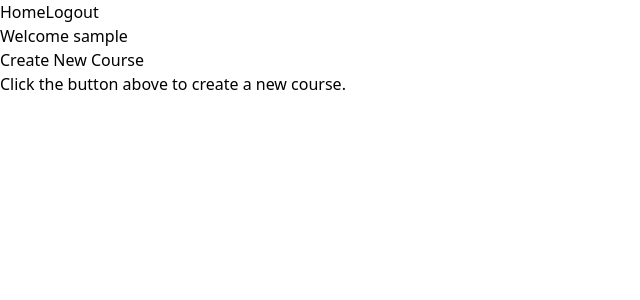
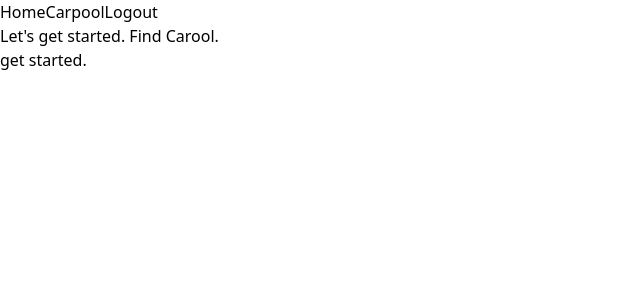
Before and after one commit to jask1m/FindCarpool, a React (Vite) app in the folder client/: page / in a window 1280 px wide. Shown: the top 300 px of the page, without its empty margins (0-640 px from the left). Built offline with nearby package versions, Linux system fonts and the light colour scheme; sample sign-in values are in the browser's storage.

Commit message:
add protected routes workflow

```diff
--- a/client/src/components/Navbar.tsx
+++ b/client/src/components/Navbar.tsx
@@ -8,9 +8,10 @@ const Navbar = () => {
     <nav className="flex items-center justify-center h-20">
       <div className="px-6 py-2 bg-white rounded-full shadow-md border border-gray-200 flex items-center space-x-4">
         <a href="/" className="px-4 py-2 text-black hover:bg-gray-100 rounded-full transition duration-300">Home</a>
-        {user ? (
+        {user ? <>
+          <a href="/carpool" className="px-4 py-2 text-black hover:bg-gray-100 rounded-full transition duration-300">Carpool</a>
           <LogoutBtn />
-        ) : (
+        </> : (
           <>
             <a href="/user/login" className="px-4 py-2 bg-gray-200 text-black hover:bg-gray-300 rounded-full transition duration-300">Login</a>
             <a href="/user/signup" className="px-4 py-2 bg-gray-200 text-black hover:bg-gray-300 rounded-full transition duration-300">Sign Up</a>
--- /dev/null
+++ b/client/src/components/ProtectedRoute.tsx
@@ -0,0 +1,18 @@
+import { Navigate } from 'react-router-dom';
+import { useAuthContext } from '../hooks/useAuthContext';
+
+const ProtectedRoute = ({ children }: { children: React.ReactNode }) => {
+  const { user, loading } = useAuthContext();
+
+  if (loading) {
+    return <div>Loading...</div>; // Or any loading indicator
+  }
+
+  if (!user) {
+    return <Navigate to="/" replace />;
+  }
+
+  return <>{children}</>;
+};
+
+export default ProtectedRoute;
--- a/client/src/context/AuthContext.tsx
+++ b/client/src/context/AuthContext.tsx
@@ -1,4 +1,4 @@
-import { createContext, useReducer, useEffect, Dispatch } from 'react';
+import { createContext, useReducer, useEffect, Dispatch, useState } from 'react';
 
 // User interface
 interface User {
@@ -20,6 +20,7 @@ interface Action {
 
 export interface AuthContextType extends AuthState {
   dispatch: Dispatch<Action>;
+  loading: boolean;
 }
 
 type ChildrenProps = {
@@ -43,6 +44,7 @@ export const authReducer = (state: AuthState, action: Action) => {
 // AuthContextProvider component to provide the user state to the app
 export const AuthContextProvider = ({ children }: ChildrenProps) => {
   const [state, dispatch] = useReducer(authReducer, { user: null });
+  const [loading, setLoading] = useState(true);
 
   useEffect(() => {
     const storedUser = localStorage.getItem('user');
@@ -55,10 +57,11 @@ export const AuthContextProvider = ({ children }: ChildrenProps) => {
         localStorage.removeItem('user');
       }
     }
+    setLoading(false);
   }, []);
 
   return (
-    <AuthContext.Provider value={{ ...state, dispatch }}>
+    <AuthContext.Provider value={{ ...state, dispatch, loading }}>
       {children}
     </AuthContext.Provider>
   );
--- a/client/src/pages/Home.tsx
+++ b/client/src/pages/Home.tsx
@@ -1,16 +1,24 @@
-import { useAuthContext } from "../hooks/useAuthContext"
-import MyCourses from "../components/MyCourses";
+import { useAuthContext } from "../hooks/useAuthContext";
 import { useNavigate } from "react-router-dom";
 
 const Home = () => {
   const navigate = useNavigate();
-  const {user} = useAuthContext();
-  return <>
-    <h1>Welcome {user?.username}</h1>
+  const { user } = useAuthContext();
+
+  const handleClick = () => {
+    if (!user) {
+      navigate('/user/login');
+    } else {
+      navigate('/carpool');
+    }
+  }
+
+  return (
     <div>
-      <MyCourses />
+      <h1>Let's get started. Find Carool.</h1>
+      <button onClick={handleClick} className="border border-black">get started.</button>
     </div>
-  </>
+  )
 }
 
-export default Home
+export default Home;
```
Also changed, not shown: client/src/main.tsx (+7 -1 lines).
